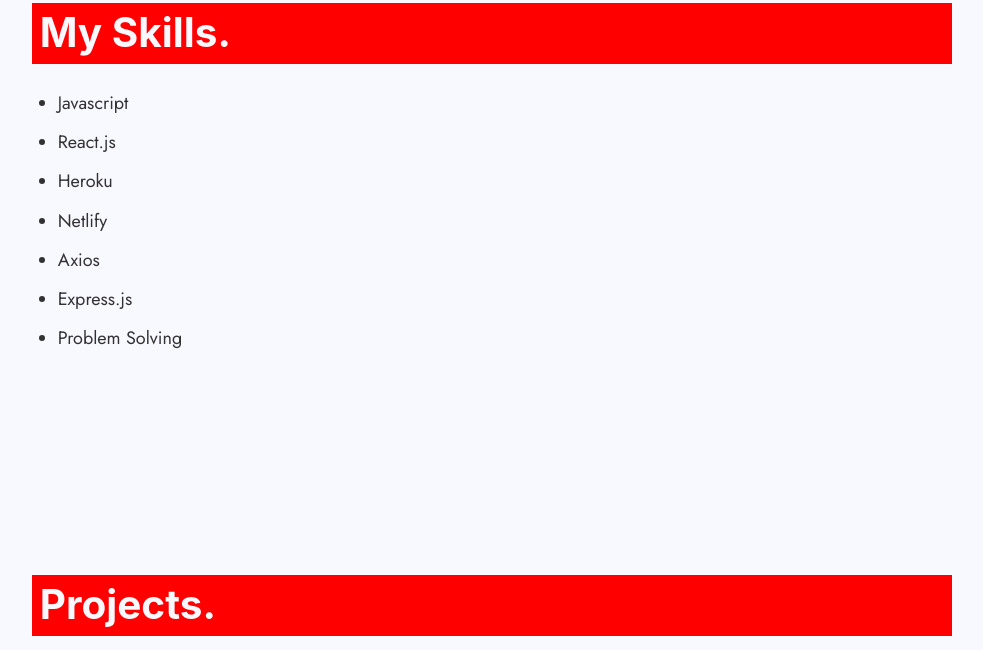
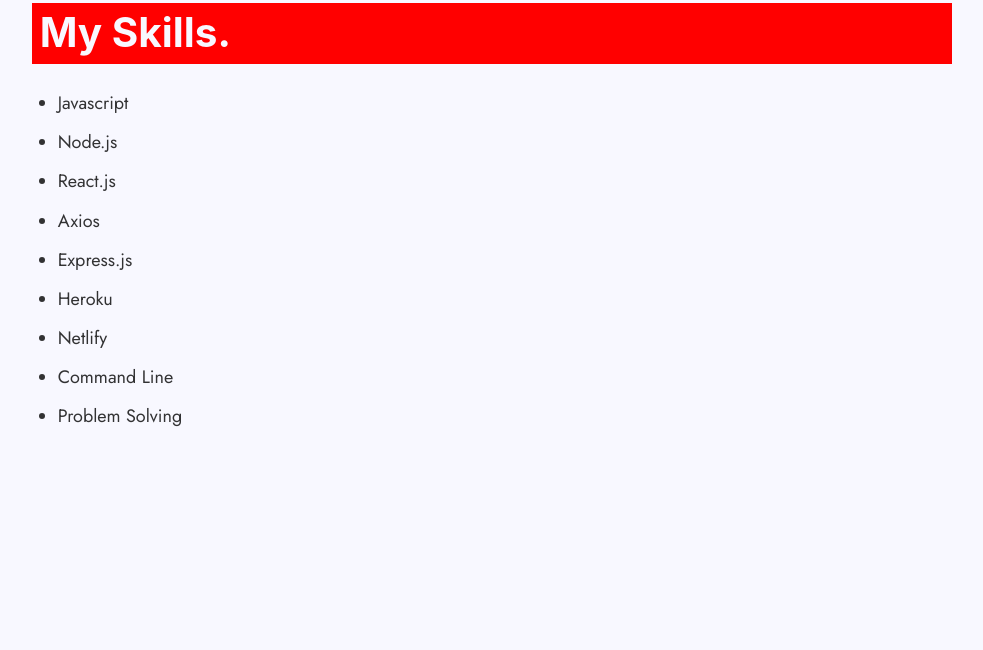
Before and after one commit to cvs181801/gatsby-starter-default, a Gatsby site: page / in a window 1280 px wide. Shown: the part 1714-2364 px from the top of the page, without its empty margins (148-1131 px from the left). Built offline with nearby package versions, Linux system fonts and the light colour scheme; Gatsby itself is replaced by a stand-in of ours.

Commit message:
add node.js

```diff
--- a/src/components/Skills.js
+++ b/src/components/Skills.js
@@ -12,11 +12,13 @@ export default function Skills() {
             <p>
                 <ul>
                     <li>Javascript</li>
+                    <li>Node.js</li>
                     <li>React.js</li>
+                    <li>Axios</li>
+                    <li>Express.js</li>
                     <li>Heroku</li>
                     <li>Netlify</li>
-                    <li>Axios</li>
-                    <li>Express.js</li>
+                    <li>Command Line</li>
                     <li>Problem Solving</li>
                 </ul>
 
```
